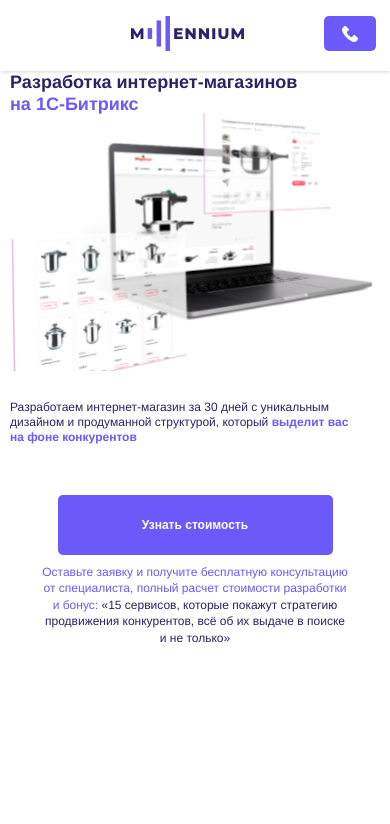
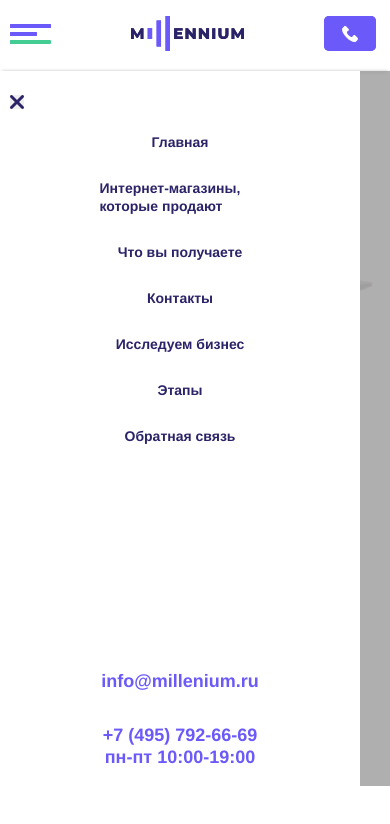
Before and after one commit to shaibot/web-core, a website: page index.html in a window 390 px wide. Drawn offline with Linux system fonts and the light colour scheme.

Commit message:
menu into index html

```diff
--- a/index.html
+++ b/index.html
@@ -11,10 +11,12 @@
     <link rel="stylesheet" href="./styles/header/header.css" />
     <link rel="stylesheet" href="./styles/content/content.css" />
     <link rel="stylesheet" href="./styles/about/about.css" />
+    <link rel="stylesheet" href="./styles/menu/menu.css" />
+    <link rel="stylesheet" href="./styles/burger-menu/burger-menu.css" />
   </head>
   <body class="body">
     <header class="header">
-      <div class="header__menu-mobile"></div>
+      <div class="header__menu-mobile header__menu-mobile--no-active"></div>
       <img
         src="./images/phone/logo.svg"
         alt="Логотип Миллениум"
@@ -47,6 +49,64 @@
       <button class="header__button">Заказать звонок</button>
       </div>
     </header>
+    <aside class="burger-menu">
+      <header class="header burger-menu__header">
+        <div class="header__menu-mobile header__menu-mobile--active"></div>
+        <img
+          src="./images/phone/logo.svg"
+          alt="Логотип Миллениум"
+          class="header__logo"
+        />
+        <address class="header__contacts header__contacts--mobile-viewport">
+          <a href="tel:+74957926669" class="header__contacts-link"></a>
+        </address>
+      </header>
+    <nav class="menu">
+      <div class="menu__container">
+        <button class="menu__button-close"></button>
+        <ul class="menu-list">
+          <li class="menu-list__item">
+            <a href="#" class="menu__link">Главная</a>
+          </li>
+          <li class="menu-list__item">
+            <a href="#" class="menu__link">Интернет-магазины, которые продают</a>
+          </li>
+          <li class="menu-list__item">
+            <a href="#" class="menu__link">Что вы&nbsp;получаете</a>
+          </li>
+          <li class="menu-list__item">
+            <a href="#" class="menu__link">Контакты</a>
+          </li>
+          <li class="menu-list__item">
+            <a href="#" class="menu__link">Исследуем бизнес</a>
+          </li>
+          <li class="menu-list__item">
+            <a href="#" class="menu__link">Этапы</a>
+          </li>
+          <li class="menu-list__item">
+            <a href="#" class="menu__link">Обратная связь</a>
+          </li>
+        </ul>
+        <div class="menu__container-contacts">
+          <address class="menu__contacts">
+            <a href="mailto:info@millenium.ru" class="menu__contacts-link"
+              >info@millenium.ru</a
+            >
+            <a href="tel:+74957926669" class="menu__contacts-link"
+              >+7 (495) 792-66-69</a
+            >
+          </address>
+          <p class="menu__shedule">
+            пн-пт <time datetime="10:00" class="menu__time">10:00</time>-<time
+              datetime="19:00"
+              class="menu__time"
+              >19:00</time
+            >
+          </p>
+        </div>
+      </div>
+    </nav>
+    </aside>
     <main class="content">
       <section class="about">
         <div class="about__container">
--- /dev/null
+++ b/styles/burger-menu/burger-menu.css
@@ -0,0 +1,17 @@
+.burger-menu {
+    position: fixed;
+    width: 100%;
+    z-index: 1;
+    top: 0;
+    left: 0;
+}
+
+.burger-menu__header {
+    box-shadow: 0px 5px 4px -3px rgba(0, 0, 0, 0.25);
+}
+
+@media (min-width: 1267px) {
+    .burger-menu {
+        display: none;
+    }
+}
--- a/styles/header/header.css
+++ b/styles/header/header.css
@@ -4,7 +4,6 @@
   justify-content: space-between;
   margin: 0 auto;
   padding: 16px 14px 20px 10px;
-  box-shadow: 0px 1px 4px -1px rgba(0, 0, 0, 0.25);
 }
 
 .header__menu-mobile {
@@ -12,6 +11,7 @@
   background-position: center;
   background-size: contain;
   width: 41px;
+  cursor: pointer;
 }
 
 .header__menu-mobile--no-active {
--- a/styles/menu/menu.css
+++ b/styles/menu/menu.css
@@ -1,5 +1,6 @@
 .menu {
     background-color: rgba(163, 161, 161, 0.85);
+    box-shadow: 0px -2px 3px -2px rgba(0, 0, 0, 0.25);
 }
 
 .menu__container {
@@ -41,6 +42,11 @@
     font-weight: 700;
     line-height: 17px;
     letter-spacing: 0;
+    transition: filter .5s;
+}
+
+.menu__link:hover {
+    filter: invert(20%) drop-shadow(4px 4px 10px rgb(16, 174, 227));
 }
 
 .menu__container-contacts {
```
Also changed, not shown: menu.html (deleted, +0 -72 lines).
